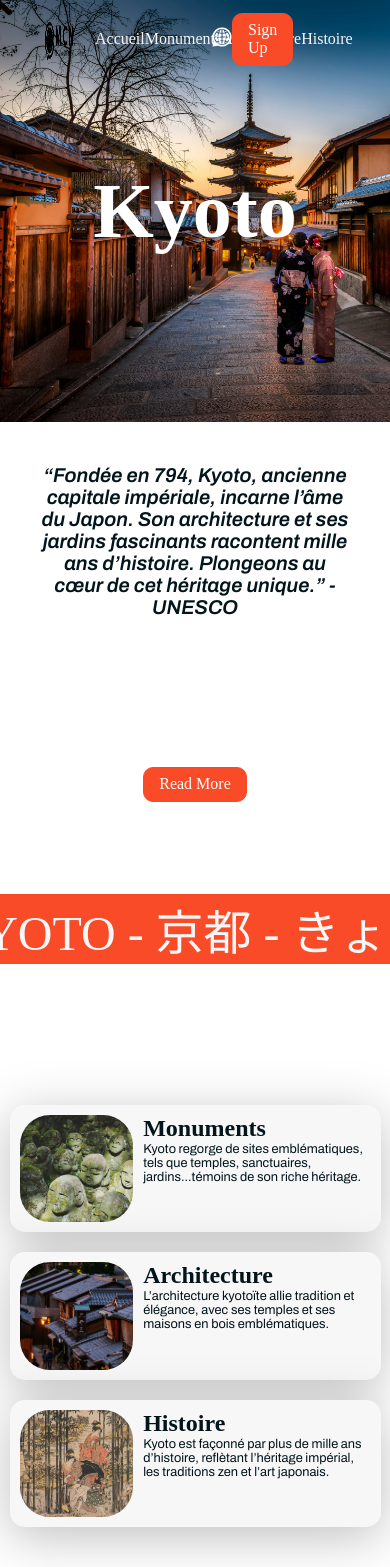
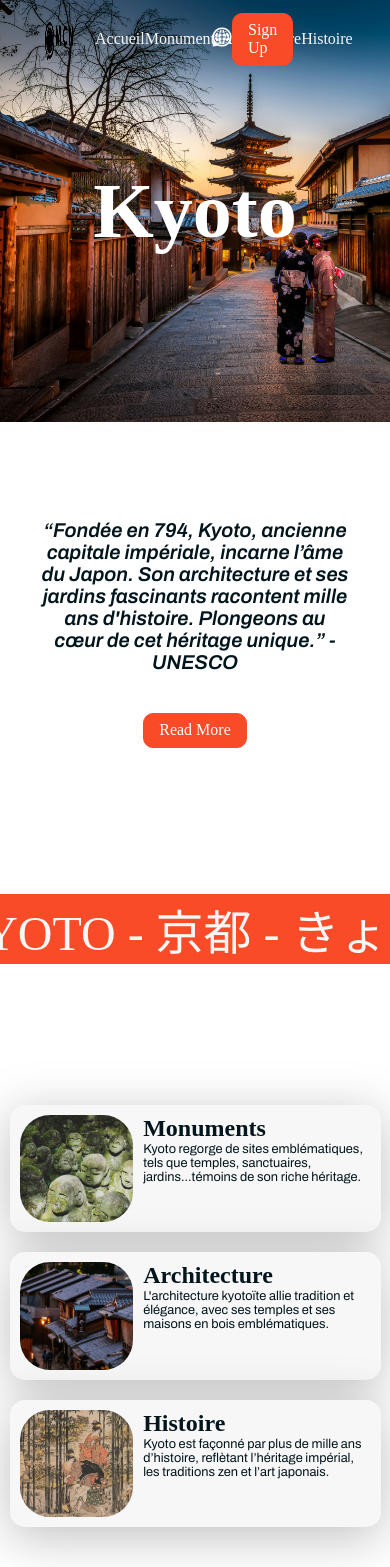
Before and after one commit to Draken1003/Unesco, a PHP site: page /home.html in a window 390 px wide. Shown: the top 1567 px of the page. Run offline with PHP 8.4, Linux system fonts and the light colour scheme; some web fonts are replaced.

Commit message:
Add files via upload
Page accueil responsive

```diff
--- a/home.css
+++ b/home.css
@@ -17,7 +17,7 @@
     align-items: end;
 }
 
-.container-text-button {
+.container-text-bottom {
     display: flex;
     flex-direction: column;
     align-items: center;
@@ -75,20 +75,23 @@
 }
 
 
-@media screen and (max-width: 768px) {
+@media screen and (max-width: 800px) {
     .container {
         height: 100vh;
         flex-direction: column-reverse;
         overflow: hidden;
     }
 
-    .container>.container-left {
+    .container >.container-left {
         width: 100%;
         align-items: center;
 
     }
+    .container .container-left .container-text-bottom {
+        justify-content: center;
+    }
 
-    .container-text-button {
+    .container-text-bottom {
         margin: 0;
         height: 80%;
         width: 80%;
--- a/home.html
+++ b/home.html
@@ -1,22 +1,22 @@
 <!DOCTYPE html>
 <html lang="fr">
   <head>
-        <meta charset="UTF-8">
-        <meta name="viewport" content="width=device-width, initial-scale=1.0">
-        <link rel="stylesheet" href="css/color_var.css">
-        <link rel="stylesheet" href="font.css">
-        <link rel="stylesheet" href="css/all.css">
-        <link rel="stylesheet" href="home.css">
-        <link rel="stylesheet" href="css/card.css">
-        <link rel="stylesheet" href="css/marquee.css">
-        <link rel="stylesheet" href="css/footer.css">
+    <meta charset="UTF-8" />
+    <meta name="viewport" content="width=device-width, initial-scale=1.0" />
+    <link rel="stylesheet" href="css/color_var.css" />
+    <link rel="stylesheet" href="font.css" />
+    <link rel="stylesheet" href="css/all.css" />
+    <link rel="stylesheet" href="home.css" />
+    <link rel="stylesheet" href="css/card.css" />
+    <link rel="stylesheet" href="css/marquee.css" />
+    <link rel="stylesheet" href="css/footer.css" />
     <title>Unesco Kyoto</title>
   </head>
   <body>
     <span class="background"></span>
 
     <header class="menu-header" id="menu-header">
-            <img src="img/logo_mcn.png" id="mcn" alt>
+      <img src="img/logo_mcn.png" id="mcn" alt />
       <div class="menu-header-container">
         <ul class="menu-header-container-page">
           <li><a href>Accueil</a></li>
@@ -24,21 +24,19 @@
           <li><a href>Architecture</a></li>
           <li><a href>Histoire</a></li>
         </ul>
-                <a href><img class="translate-icon"
-                        src="img/translation.png" alt></a>
+        <a href><img class="translate-icon" src="img/translation.png" alt /></a>
         <button class="bouton">Sign Up</button>
-
       </div>
     </header>
 
     <container class="container">
       <div class="container-left">
-                <div class="container-text-button">
-                    <p class="container-text">“Fondée en 794, Kyoto, ancienne
-                        capitale impériale, incarne l’âme du Japon. Son
-                        architecture et ses jardins fascinants racontent mille
-                        ans d’histoire. Plongeons au cœur de cet héritage
-                        unique.” - UNESCO</p>
+        <div class="container-text-bottom">
+          <p class="container-text">
+            “Fondée en 794, Kyoto, ancienne capitale impériale, incarne l’âme du
+            Japon. Son architecture et ses jardins fascinants racontent mille
+            ans d'histoire. Plongeons au cœur de cet héritage unique.” - UNESCO
+          </p>
           <button class="bouton">Read More</button>
         </div>
       </div>
@@ -60,73 +58,80 @@
 
     <div class="card-container">
       <div class="card">
-                <div class="img"
-                    style="background-image: url(img/Otagi-Nenbutsu-ji-japon.jpg)"></div>
+        <div
+          class="img"
+          style="background-image: url(img/Otagi-Nenbutsu-ji-japon.jpg)"
+        ></div>
         <div class="card-bottom">
           <div class="card-text">
             <h1>Monuments</h1>
-                        <p>Kyoto regorge de sites emblématiques, tels que
-                            temples, sanctuaires, jardins...témoins de son riche
-                            héritage.</p>
+            <p>
+              Kyoto regorge de sites emblématiques, tels que temples,
+              sanctuaires, jardins...témoins de son riche héritage.
+            </p>
           </div>
           <button class="bouton">Voir plus</button>
         </div>
       </div>
       <div class="card">
-                <div class="img"
-                    style="background-image: url(img/arch-kyoto.webp)"></div>
+        <div
+          class="img"
+          style="background-image: url(img/arch-kyoto.webp)"
+        ></div>
         <div class="card-bottom">
           <div class="card-text">
             <h1>Architecture</h1>
-                        <p>L’architecture kyotoïte allie tradition et élégance,
-                            avec ses temples et ses maisons en bois
-                            emblématiques.</p>
+            <p>
+              L'architecture kyotoïte allie tradition et élégance, avec ses
+              temples et ses maisons en bois emblématiques.
+            </p>
           </div>
           <button class="bouton">Voir plus</button>
         </div>
       </div>
       <div class="card">
-                <div class="img"
-                    style="background-image: url(img/hist-kyoto.jpg)"></div>
+        <div
+          class="img"
+          style="background-image: url(img/hist-kyoto.jpg)"
+        ></div>
         <div class="card-bottom">
           <div class="card-text">
             <h1>Histoire</h1>
-                        <p>Kyoto est façonné par plus de mille ans d’histoire,
-                            reflètant l’héritage impérial, les traditions zen et
-                            l’art japonais.</p>
+            <p>
+              Kyoto est façonné par plus de mille ans d’histoire, reflètant
+              l’héritage impérial, les traditions zen et l’art japonais.
+            </p>
           </div>
-                    <a class="bouton">Voir plus</a>
+          <button class="bouton">Voir plus</button>
         </div>
       </div>
     </div>
 
     <footer class="footer">
-            <hr>
+      <hr />
       <div class="logo_footer">
         <span>
-                    <a href="https://whc.unesco.org" target="_blank"><img
-                            src="img/UNESCO_logo.png" width="50px" alt></a>
+          <a href="https://whc.unesco.org" target="_blank"
+            ><img src="img/UNESCO_logo.png" width="50px" alt
+          /></a>
         </span>
         <span>
-                    <a href="https://whc.unesco.org/en/list/688/"
-                        target="_blank"><img src="img/kyoto_logo.png"
-                            width="50px" alt></a>
+          <a href="https://whc.unesco.org/en/list/688/" target="_blank"
+            ><img src="img/kyoto_logo.png" width="50px" alt
+          /></a>
         </span>
         <span>
-                    <a href="https://www.univ-gustave-eiffel.fr"
-                        target="_blank"><img class="gustave"
-                            src="img/logo_gustave.png" width="50px" alt></a>
+          <a href="https://www.univ-gustave-eiffel.fr" target="_blank"
+            ><img class="gustave" src="img/logo_gustave.png" width="50px" alt
+          /></a>
         </span>
-
       </div>
 
       <div class="rights">
         <p>© 2025 - Tous droits réservés</p>
       </div>
     </footer>
-
   </body>
 
   <script src="js/navbar.js"></script>
-
 </html>
```
Lines whose indentation alone changed are shown as unchanged.
